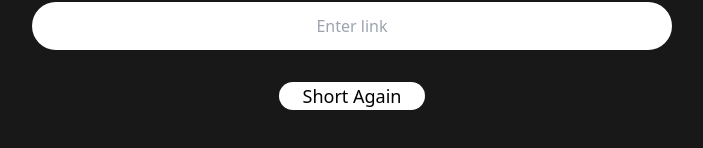
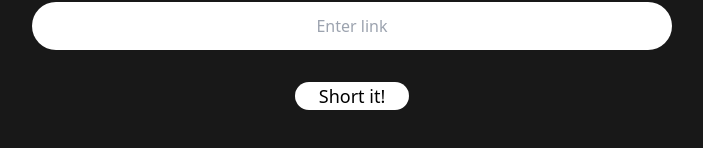
Before and after one commit to snehilgamit/limk, a Next.js app: page / in a window 1280 px wide. Shown: the part 344-492 px from the top of the page, without its empty margins (288-991 px from the left). Built offline with nearby package versions, Linux system fonts and the light colour scheme.

Commit message:
Update index.js

```diff
--- a/pages/index.js
+++ b/pages/index.js
@@ -27,7 +27,7 @@ const Home = () => {
         <div className="w-full min-h-screen flex justify-center items-center">
             <div className="text-black w-full flex justify-center flex-col items-center">
                 <input className="rounded-3xl h-[3rem] min-w-[50%] max-w-[60%] text-center px-2 py-2 mb-4 placeholder:text-center" type="url" name="url" placeholder="Enter link" onChange={(e) => setlink(e.target.value)}/>
-                <div className="text-black cursor-pointer mt-4 text-lg bg-white rounded-3xl px-6 hover:bg-opacity-50" onClick={short}>Short Again</div>
+                <div className="text-black cursor-pointer mt-4 text-lg bg-white rounded-3xl px-6 hover:bg-opacity-50" onClick={short}>Short it!</div>
                 {shorted &&
                 <div className="text-white cursor-pointer mt-3">Click to copy <span className="text-blue-400 hover:text-blue-800" onClick={copy}>{shorted}</span> </div>}
             </div>
```
